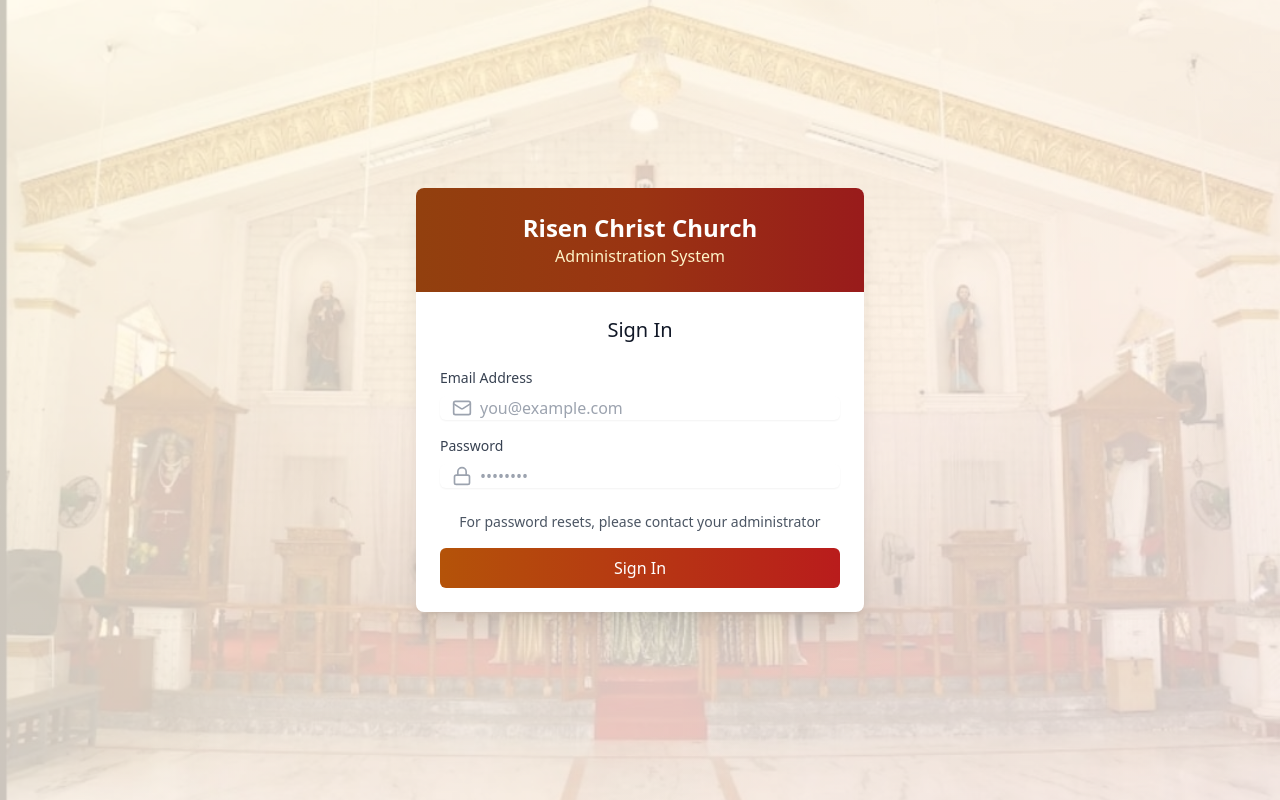
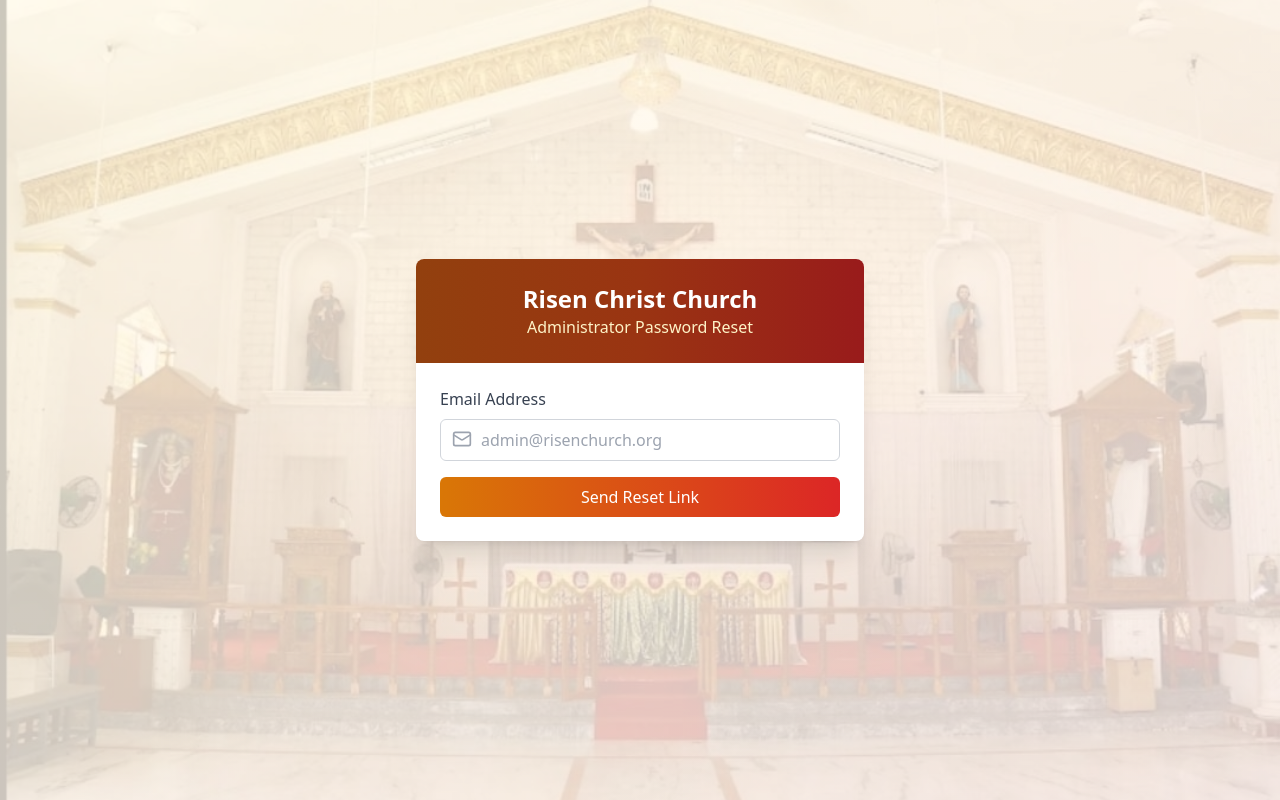
Before and after one commit to Risen-Christ-Church-Acutix/church_admin_frontend, a React (Vite) app: page /forgot-password in a window 1280 px wide. Before the commit this address led to /login. Built offline with nearby package versions, Linux system fonts and the light colour scheme; no server answers.

Commit message:
reset admin function completed

```diff
--- a/src/App.jsx
+++ b/src/App.jsx
@@ -4,7 +4,6 @@
 
 // Pages
 import Login from "./pages/Login";
-import ResetPassword from "./pages/ResetPassword";
 import ParishionerManagement from "./pages/BCC Groups/ParishionerManagement";
 import BccGroupDetails from "./pages/Family/BccGroupDetails";
 import FamilyDetails from "./pages/FamilyMembers/FamilyDetails";
@@ -14,6 +13,8 @@
 import Profile from "./pages/Profile";
 import AdminDashboard from "./pages/AdminDashboard";
 import AccessDenied from "./pages/AccessDenied";
+import ResetAdmin from "./pages/ResetAdmin";
+import ResetPassword from "./pages/ResetPassword";
 
 const ProtectedRoute = ({ children, requiredRole }) => {
   const { user, isLoading } = useAuth();
@@ -35,7 +36,8 @@
         path="/login"
         element={isLoggedIn ? <Navigate to="/parishioners" replace /> : <Login />}
       />
-      <Route path="/reset-password" element={<ResetPassword />} />
+      <Route path="/forgot-password" element={<ResetAdmin />} />
+      <Route path="/reset-password" element={<ResetPassword/>}/>
 
       {/* Protected Routes */}
       <Route path="/" element={<Navigate to="/parishioners" replace />} />
--- a/src/pages/ResetAdmin.jsx
+++ b/src/pages/ResetAdmin.jsx
@@ -1,14 +1,14 @@
 import { useState } from "react";
-import { useNavigate } from "react-router-dom";
 import { Mail, Send, AlertCircle } from "lucide-react";
+import axiosInstance from "../api-handler/api-handler";
 
 const ResetAdmin = () => {
   const [email, setEmail] = useState("");
   const [error, setError] = useState("");
   const [submitted, setSubmitted] = useState(false);
-  const navigate = useNavigate();
+  const [loading, setLoading] = useState(false);
 
-  const handleSubmit = (e) => {
+  const handleSubmit = async (e) => {
     e.preventDefault();
     setError("");
 
@@ -17,21 +17,30 @@
       return;
     }
 
-    // Check if it's the admin email
-    if (email.toLowerCase() !== "admin@risenchurch.org") {
-      setError("This reset option is only available for administrators");
-      return;
+    try {
+      setLoading(true);
+      console.log(email);
+      const res = await axiosInstance.post("/api/auth/sendResetPasswordEmail",{
+        email
+    });
+      if (res.status === 200) {
+        setSubmitted(true);
+      } else {
+        setError("Something went wrong. Please try again.");
+      }
+    } catch (err) {
+      setError(err.response?.data?.message || "Server error. Please try again.");
+    } finally {
+      setLoading(false);
     }
-
-    // Simulate sending reset email
-    setSubmitted(true);
   };
 
   return (
     <div className="min-h-screen bg-gradient-to-br from-amber-50 via-orange-50 to-red-50 flex items-center justify-center p-4">
-      <div className="fixed inset-0 z-0 bg-cover bg-center bg-no-repeat opacity-20"
-        style={{ backgroundImage: `url('/assets/church-bg.jpg')` }} />
-
+      <div
+        className="fixed inset-0 z-0 bg-cover bg-center bg-no-repeat opacity-20"
+        style={{ backgroundImage: `url('/assets/church-bg.jpg')` }}
+      />
       <div className="max-w-md w-full bg-white rounded-lg shadow-xl overflow-hidden z-10">
         <div className="bg-gradient-to-r from-amber-800 via-orange-800 to-red-800 py-6 px-6 text-white">
           <h2 className="text-2xl font-bold text-center">Risen Christ Church</h2>
@@ -47,57 +56,48 @@
               <h3 className="text-xl font-medium text-gray-900 mb-4">Reset Email Sent</h3>
               <p className="text-gray-600 mb-6">
                 We've sent a password reset link to <strong>{email}</strong>.
-                Please check your email and follow the instructions.
               </p>
-              <p className="text-sm text-gray-500 mb-6import { useState } from "react";
-import { useNavigate } from "react-router-dom";
-import { Mail, Send, AlertCircle } from "lucide-react";
+            </div>
+          ) : (
+            <form onSubmit={handleSubmit}>
+              <div className="mb-4">
+                <label className="block text-gray-700 font-medium mb-2">Email Address</label>
+                <div className="relative">
+                  <input
+                    type="email"
+                    className="w-full border border-gray-300 rounded-md px-4 py-2 pl-10 focus:outline-none focus:ring-amber-500 focus:border-amber-500"
+                    placeholder="admin@risenchurch.org"
+                    value={email}
+                    onChange={(e) => setEmail(e.target.value)}
+                  />
+                  <Mail className="absolute left-3 top-2.5 text-gray-400 w-5 h-5" />
+                </div>
+              </div>
 
-const ResetAdmin = () => {
-  const [email, setEmail] = useState("");
-  const [error, setError] = useState("");
-  const [submitted, setSubmitted] = useState(false);
-  const navigate = useNavigate();
+              {error && (
+                <div className="flex items-center text-sm text-red-600 mb-4">
+                  <AlertCircle className="w-4 h-4 mr-1" />
+                  {error}
+                </div>
+              )}
 
-  const handleSubmit = (e) => {
-    e.preventDefault();
-    setError("");
+              <button
+                type="submit"
+                disabled={loading}
+                className={`w-full py-2 rounded-md text-white transition ${
+                  loading
+                    ? "bg-gray-400 cursor-not-allowed"
+                    : "bg-gradient-to-r from-amber-600 to-red-600 hover:from-amber-700 hover:to-red-700"
+                }`}
+              >
+                {loading ? "Sending..." : "Send Reset Link"}
+              </button>
+            </form>
+          )}
+        </div>
+      </div>
+    </div>
+  );
+};
 
-    if (!email) {
-      setError("Please enter your email address");
-      return;
-    }
-
-    // Check if it's the admin email
-    if (email.toLowerCase() !== "admin@risenchurch.org") {
-      setError("This reset option is only available for administrators");
-      return;
-    }
-
-    // Simulate sending reset email
-    setSubmitted(true);
-  };
-
-  return (
-    <div className="min-h-screen bg-gradient-to-br from-amber-50 via-orange-50 to-red-50 flex items-center justify-center p-4">
-      <div className="fixed inset-0 z-0 bg-cover bg-center bg-no-repeat opacity-20"
-        style={{ backgroundImage: `url('/assets/church-bg.jpg')` }} />
-
-      <div className="max-w-md w-full bg-white rounded-lg shadow-xl overflow-hidden z-10">
-        <div className="bg-gradient-to-r from-amber-800 via-orange-800 to-red-800 py-6 px-6 text-white">
-          <h2 className="text-2xl font-bold text-center">Risen Christ Church</h2>
-          <p className="text-amber-100 text-center">Administrator Password Reset</p>
-        </div>
-
-        <div className="p-6">
-          {submitted ? (
-            <div className="text-center py-8">
-              <div className="w-16 h-16 bg-amber-100 rounded-full flex items-center justify-center mx-auto mb-4">
-                <Send className="w-8 h-8 text-amber-600" />
-              </div>
-              <h3 className="text-xl font-medium text-gray-900 mb-4">Reset Email Sent</h3>
-              <p className="text-gray-600 mb-6">
-                We've sent a password reset link to <strong>{email}</strong>.
-                Please check your email and follow the instructions.
-              </p>
-              <p className="text-sm text-gray-500 mb-6
+export default ResetAdmin;
--- a/src/pages/ResetPassword.jsx
+++ b/src/pages/ResetPassword.jsx
@@ -1,6 +1,7 @@
 import { useState } from "react";
 import { useNavigate, useLocation } from "react-router-dom";
 import { Key, Check, AlertCircle } from "lucide-react";
+import axiosInstance from "../api-handler/api-handler";
 
 const ResetPassword = () => {
   const [password, setPassword] = useState("");
@@ -10,16 +11,14 @@
   const navigate = useNavigate();
   const location = useLocation();
 
-  // Extract token from URL query parameters
   const queryParams = new URLSearchParams(location.search);
   const token = queryParams.get("token");
   const email = queryParams.get("email");
 
-  const handleSubmit = (e) => {
+  const handleSubmit = async (e) => {
     e.preventDefault();
     setError("");
 
-    // Validation
     if (!password || !confirmPassword) {
       setError("Please fill in all fields");
       return;
@@ -35,14 +34,25 @@
       return;
     }
 
-    // Simulate password reset success
-    // In a real app, this would make an API call using the token
-    setSuccess(true);
+    try {
+      const res = await axiosInstance.post("/api/auth/resetAdminPassword", {
+        token,
+        newPassword: password,
+      });
 
-    // Redirect to login after 2 seconds
-    setTimeout(() => {
-      navigate("/login");
-    }, 2000);
+      if (res.status === 200) {
+        setSuccess(true);
+        setTimeout(() => {
+          navigate("/login");
+        }, 2000);
+      } else {
+        setError("Failed to reset password. Please try again.");
+      }
+    } catch (err) {
+      setError(
+        err.response?.data?.message || "Server error. Please try again."
+      );
+    }
   };
 
   // Mock validation of token
@@ -50,12 +60,16 @@
 
   return (
     <div className="min-h-screen bg-gradient-to-br from-amber-50 via-orange-50 to-red-50 flex items-center justify-center p-4">
-      <div className="fixed inset-0 z-0 bg-cover bg-center bg-no-repeat opacity-20"
-        style={{ backgroundImage: `url('/assets/church-bg.jpg')` }} />
+      <div
+        className="fixed inset-0 z-0 bg-cover bg-center bg-no-repeat opacity-20"
+        style={{ backgroundImage: `url('/assets/church-bg.jpg')` }}
+      />
 
       <div className="max-w-md w-full bg-white rounded-lg shadow-xl overflow-hidden z-10">
         <div className="bg-gradient-to-r from-amber-800 via-orange-800 to-red-800 py-6 px-6 text-white">
-          <h2 className="text-2xl font-bold text-center">Risen Christ Church</h2>
+          <h2 className="text-2xl font-bold text-center">
+            Risen Christ Church
+          </h2>
           <p className="text-amber-100 text-center">Reset Password</p>
         </div>
 
@@ -63,7 +77,9 @@
           {!isValidToken ? (
             <div className="text-center py-8">
               <AlertCircle className="w-12 h-12 text-red-500 mx-auto mb-4" />
-              <h3 className="text-xl font-medium text-gray-900 mb-2">Invalid or Expired Link</h3>
+              <h3 className="text-xl font-medium text-gray-900 mb-2">
+                Invalid or Expired Link
+              </h3>
               <p className="text-gray-600 mb-6">
                 This password reset link is invalid or has expired.
               </p>
@@ -79,14 +95,19 @@
               <div className="w-16 h-16 bg-green-100 rounded-full flex items-center justify-center mx-auto mb-4">
                 <Check className="w-8 h-8 text-green-600" />
               </div>
-              <h3 className="text-xl font-medium text-gray-900 mb-2">Password Reset Successful</h3>
+              <h3 className="text-xl font-medium text-gray-900 mb-2">
+                Password Reset Successful
+              </h3>
               <p className="text-gray-600">
-                Your password has been reset successfully. Redirecting to login...
+                Your password has been reset successfully. Redirecting to
+                login...
               </p>
             </div>
           ) : (
             <>
-              <h3 className="text-xl font-medium text-gray-900 mb-6 text-center">Create New Password</h3>
+              <h3 className="text-xl font-medium text-gray-900 mb-6 text-center">
+                Create New Password
+              </h3>
 
               {error && (
                 <div className="mb-4 p-3 bg-red-50 border border-red-200 text-red-700 rounded-md flex items-start gap-2">
@@ -103,7 +124,10 @@
 
               <form onSubmit={handleSubmit}>
                 <div className="mb-4">
-                  <label className="block text-gray-700 text-sm font-medium mb-2" htmlFor="password">
+                  <label
+                    className="block text-gray-700 text-sm font-medium mb-2"
+                    htmlFor="password"
+                  >
                     New Password
                   </label>
                   <div className="relative">
@@ -125,7 +149,10 @@
                 </div>
 
                 <div className="mb-6">
-                  <label className="block text-gray-700 text-sm font-medium mb-2" htmlFor="confirm-password">
+                  <label
+                    className="block text-gray-700 text-sm font-medium mb-2"
+                    htmlFor="confirm-password"
+                  >
                     Confirm New Password
                   </label>
                   <div className="relative">
```
Also changed, not shown: src/api-handler/api-handler.js (+15 -2 lines), src/pages/Login.jsx (+30 -8 lines), src/pages/Profile.jsx (+35 -19 lines).
